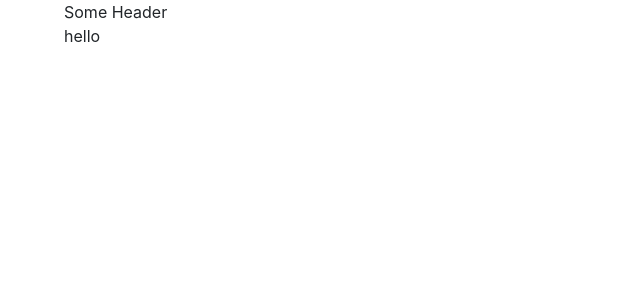
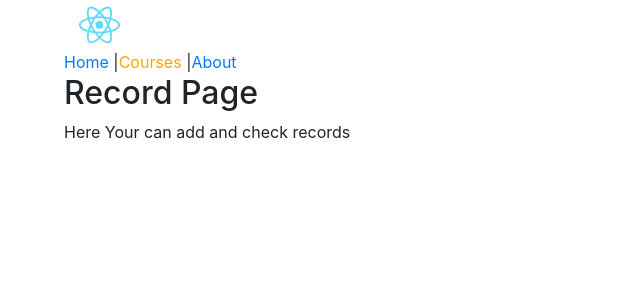
Before and after one commit to nitin1259/assesment-centime, a React (Create React App) app: page /records in a window 1280 px wide. Shown: the top 300 px of the page, without its empty margins (0-640 px from the left). Built offline with nearby package versions, Linux system fonts and the light colour scheme.

Commit message:
adding header and routes for home and record page

```diff
--- a/src/component/App.js
+++ b/src/component/App.js
@@ -1,12 +1,22 @@
 import React from "react";
-import Header from "./header/Header";
-import translate from "./../i18nProvider/translate";
+import Header from "./common/Header";
+import HomePage from "./home-page/HomePage";
+import { BrowserRouter as Router, Switch, Route } from "react-router-dom";
+import RecordPage from "./record/RecordPage";
+import PageNotFound from "./common/PageNotFound";
 
 function App() {
   return (
     <div>
-      <Header />
-      {translate("hello")}
+      <Router>
+        <Header />
+        <Switch>
+          <Route path="/" exact component={HomePage} />
+          <Route path="/about" component={HomePage} />
+          <Route path="/records" component={RecordPage} />
+          <Route component={PageNotFound} />
+        </Switch>
+      </Router>
     </div>
   );
 }
--- /dev/null
+++ b/src/component/common/Header.js
@@ -0,0 +1,36 @@
+import React from "react";
+import logo from "./../../logo.svg";
+import { Link, NavLink } from "react-router-dom";
+
+const activeStyle = { color: "orange" };
+
+function Header() {
+  return (
+    <header>
+      <img
+        alt="centine"
+        src={logo}
+        style={{
+          height: "50px",
+          width: "auto",
+          verticalAlign: "bottom",
+        }}
+      />
+      <nav>
+        <NavLink to="/" activeStyle={activeStyle} exact>
+          Home
+        </NavLink>{" "}
+        |
+        <NavLink to="/records" activeStyle={activeStyle}>
+          Courses
+        </NavLink>{" "}
+        |
+        <NavLink to="/about" activeStyle={activeStyle}>
+          About
+        </NavLink>
+      </nav>
+    </header>
+  );
+}
+
+export default Header;
--- /dev/null
+++ b/src/component/common/PageNotFound.js
@@ -0,0 +1,11 @@
+import React from "react";
+
+function PageNotFound() {
+  return (
+    <div>
+      <h2>404! Page Not Found</h2>
+    </div>
+  );
+}
+
+export default PageNotFound;
--- a/src/component/header/Header.js
+++ /dev/null
@@ -1,7 +0,0 @@
-import React from "react";
-
-function Header() {
-  return <header>Some Header</header>;
-}
-
-export default Header;
--- /dev/null
+++ b/src/component/home-page/HomePage.js
@@ -0,0 +1,8 @@
+import React from "react";
+import translate from "../../i18nProvider/translate";
+
+function HomePage() {
+  return <>{translate("hello")}</>;
+}
+
+export default HomePage;
--- /dev/null
+++ b/src/component/record/RecordPage.js
@@ -0,0 +1,12 @@
+import React from "react";
+
+function RecordPage() {
+  return (
+    <div>
+      <h2>Record Page</h2>
+      <p>Here Your can add and check records</p>
+    </div>
+  );
+}
+
+export default RecordPage;
--- a/src/i18nProvider/messages/en-US.js
+++ b/src/i18nProvider/messages/en-US.js
@@ -2,7 +2,6 @@ import { LOCALES } from "../constants";
 
 export default {
   [LOCALES.ENGLISH]: {
-    "edit-file": "Edit {file} and save to reload.",
     hello: "Hello",
   },
 };
--- a/src/i18nProvider/messages/fr-CA.js
+++ b/src/i18nProvider/messages/fr-CA.js
@@ -2,7 +2,6 @@ import { LOCALES } from "../constants";
 
 export default {
   [LOCALES.FRENCH]: {
-    "edit-file": "Modifiez {fichier} et enregistrez pour recharger.",
     hello: "Bonjour",
   },
 };
--- a/src/index.js
+++ b/src/index.js
@@ -8,9 +8,9 @@ import ProviderIntl from "./i18nProvider/ProviderIntl";
 let local = navigator.language;
 
 if (local.slice(0, 2) !== "en") {
-  local = "fr";
+  local = "fr-ca";
 } else {
-  local = "en";
+  local = "en-us";
 }
 render(
   <ProviderIntl locale={local}>
```
Also changed, not shown: src/component/header/Header.css (deleted).
